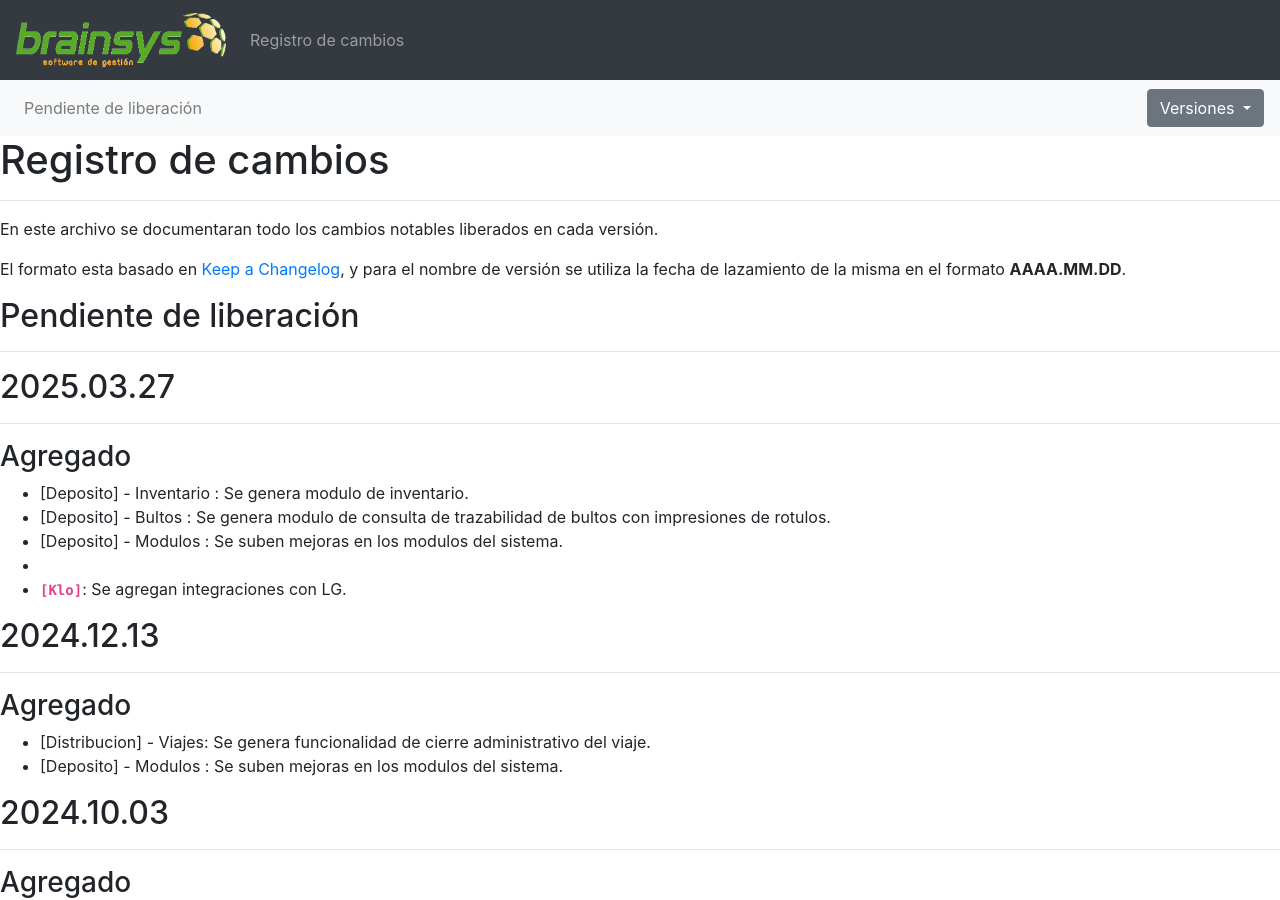
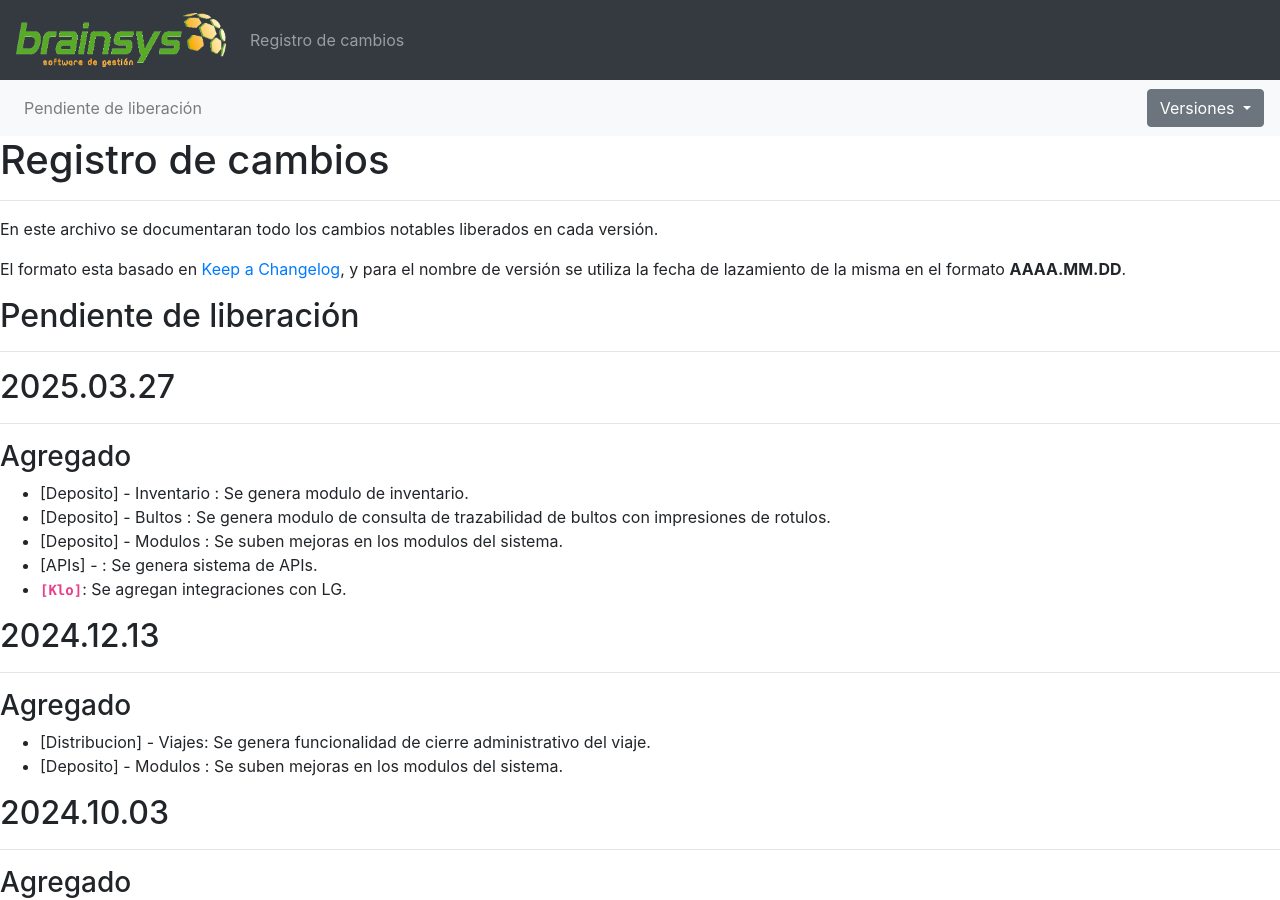
Before and after one commit to brainsys-arsaad/versionado, a Jekyll site: the page built from registro-cambios.markdown, in a window 1280 px wide and 900 px high. Built offline with Jekyll 4.4.1, drawn with Linux system fonts in a browser that asks for light colours.

Commit message:
Update registro-cambios.markdown

```diff
--- a/registro-cambios.markdown
+++ b/registro-cambios.markdown
@@ -117,7 +117,7 @@ El formato esta basado en [Keep a Changelog](https://keepachangelog.com/es-ES/1.
 - [Deposito] - Inventario : Se genera modulo de inventario.
 - [Deposito] - Bultos : Se genera modulo de consulta de trazabilidad de bultos con impresiones de rotulos.
 - [Deposito] - Modulos : Se suben mejoras en los modulos del sistema.
-- [APIs]: Se genera sistema de APIs.
+- [APIs] - : Se genera sistema de APIs.
 - **`[Klo]`**: Se agregan integraciones con LG.
 
 ## 2024.12.13
```
